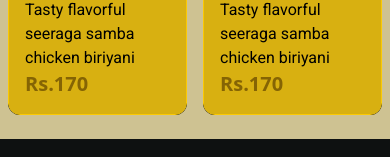
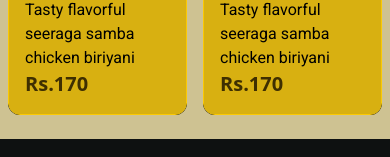
Before and after one commit to pranesh200425/thavasukutti_biriyani, a React (Vite) app: page / in a window 390 px wide. Shown: the part 873-1030 px from the top of the page. Built offline with nearby package versions, Linux system fonts and the light colour scheme.

Commit message:
test on mobile ignore these commits

```diff
--- a/src/components/MicroComponents/FoodCard.jsx
+++ b/src/components/MicroComponents/FoodCard.jsx
@@ -12,7 +12,7 @@ const FoodCard = ({ foodimg = bir1, foodname = "Chicken biriyani", price = "Rs.1
       <div className="flex flex-col w-full p-4 absolute bottom-0" id="glass_bg" >
         <h1 className='text-2xl font-bold' id='itemName' >{foodname}</h1>
         <p id="description" >Tasty flavorful seeraga samba chicken biriyani</p>
-        <h3 className="text-xl font-black text-[#856404]" >{price}</h3>
+        <h3 className="text-xl font-black text-[#3f2f01]" >{price}</h3>
       </div>
     </div>
   );
```
